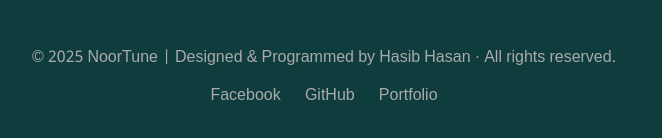
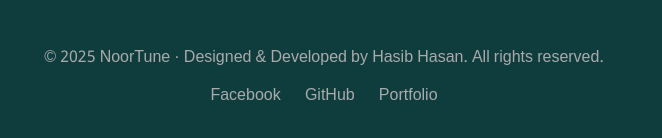
Before and after one commit to HasibCoderLab/NoorTune, a plain HTML site: page index.html in a window 1280 px wide. Shown: the part 614-752 px from the top of the page, 316-978 px from the left. Drawn offline with Linux system fonts and the light colour scheme.

Commit message:
update: added copyright footer with designer name

```diff
--- a/index.html
+++ b/index.html
@@ -61,7 +61,8 @@
 
     </main>
     <footer>
-      <p>© 2025 NoorTune | Designed & Programmed by Hasib Hasan · All rights reserved.</p>
+      <p>© 2025 NoorTune · Designed & Developed by Hasib Hasan. All rights reserved.</p>
+    </p>
       <div class="social-links">
         <a href="https://facebook.com/yourprofile" target="_blank">Facebook</a>
         <a href="https://github.com/HasibCoderLab" target="_blank">GitHub</a>
```
